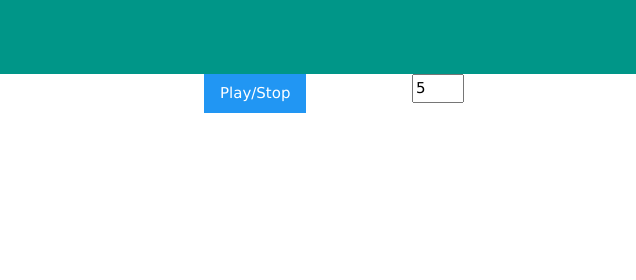
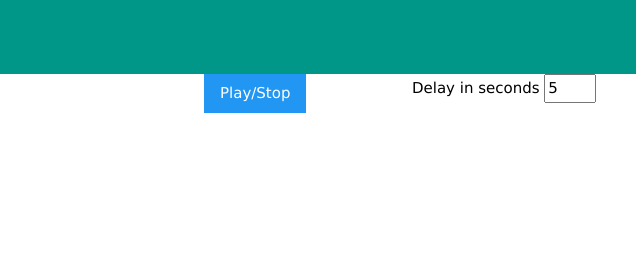
Before and after one commit to christianbender/cat-app, a website: page index.html in a window 1280 px wide. Shown: the top 280 px of the page, 644-1280 px from the left. Drawn offline with nearby package versions, Linux system fonts and the light colour scheme.

Commit message:
Add files via upload

```diff
--- a/index.html
+++ b/index.html
@@ -26,6 +26,7 @@
                     <button type="button" class="w3-btn w3-blue" id="play-stop">Play/Stop</button>
                 </div>
                 <div class="w3-col s3 l2">
+                    <label for="description of this field">Delay in seconds</label>
                     <input id="duration" title="delay in seconds" style="width: 25%;" type="number" min="5" max="180" step="1" value="5">
                 </div>
             </form>
```
